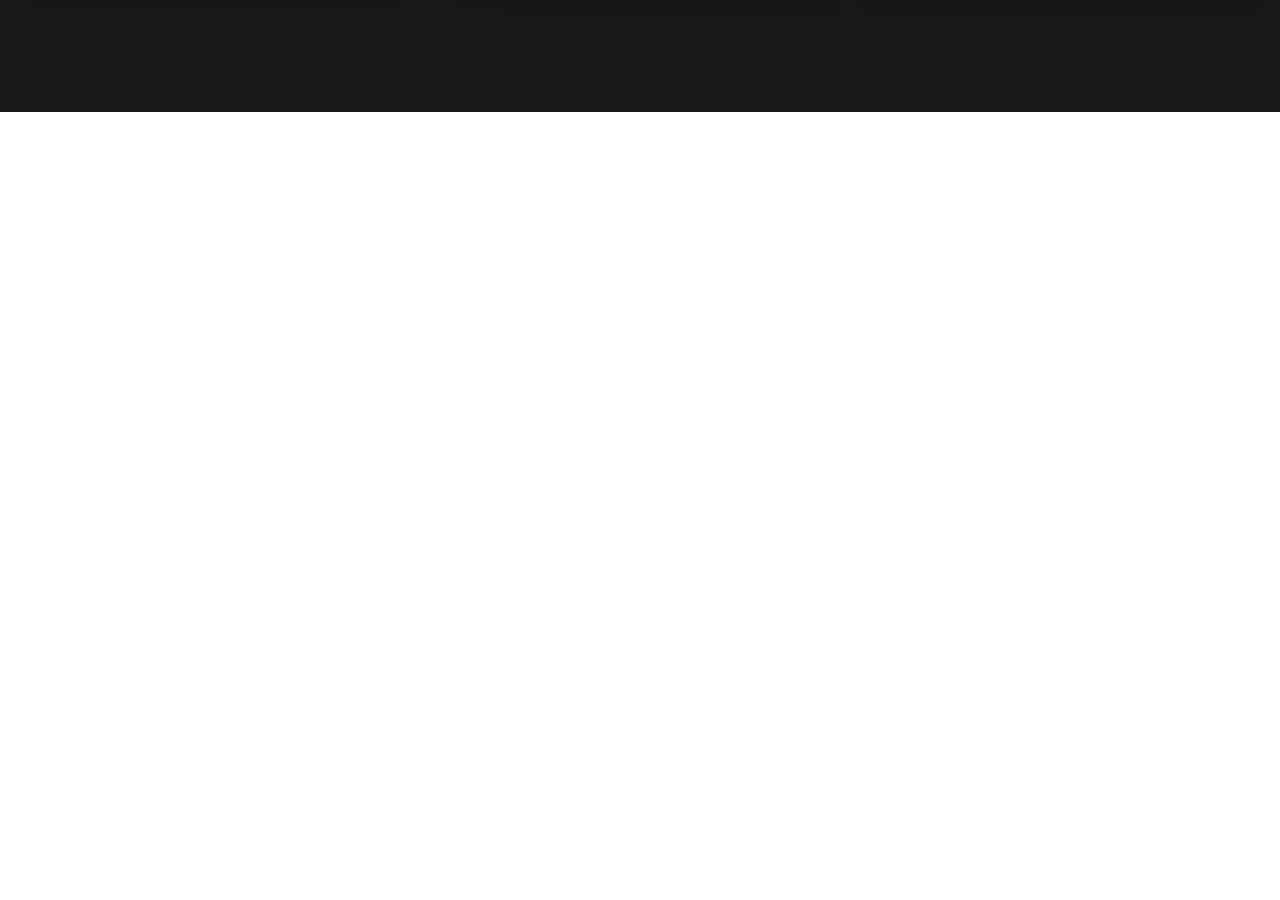
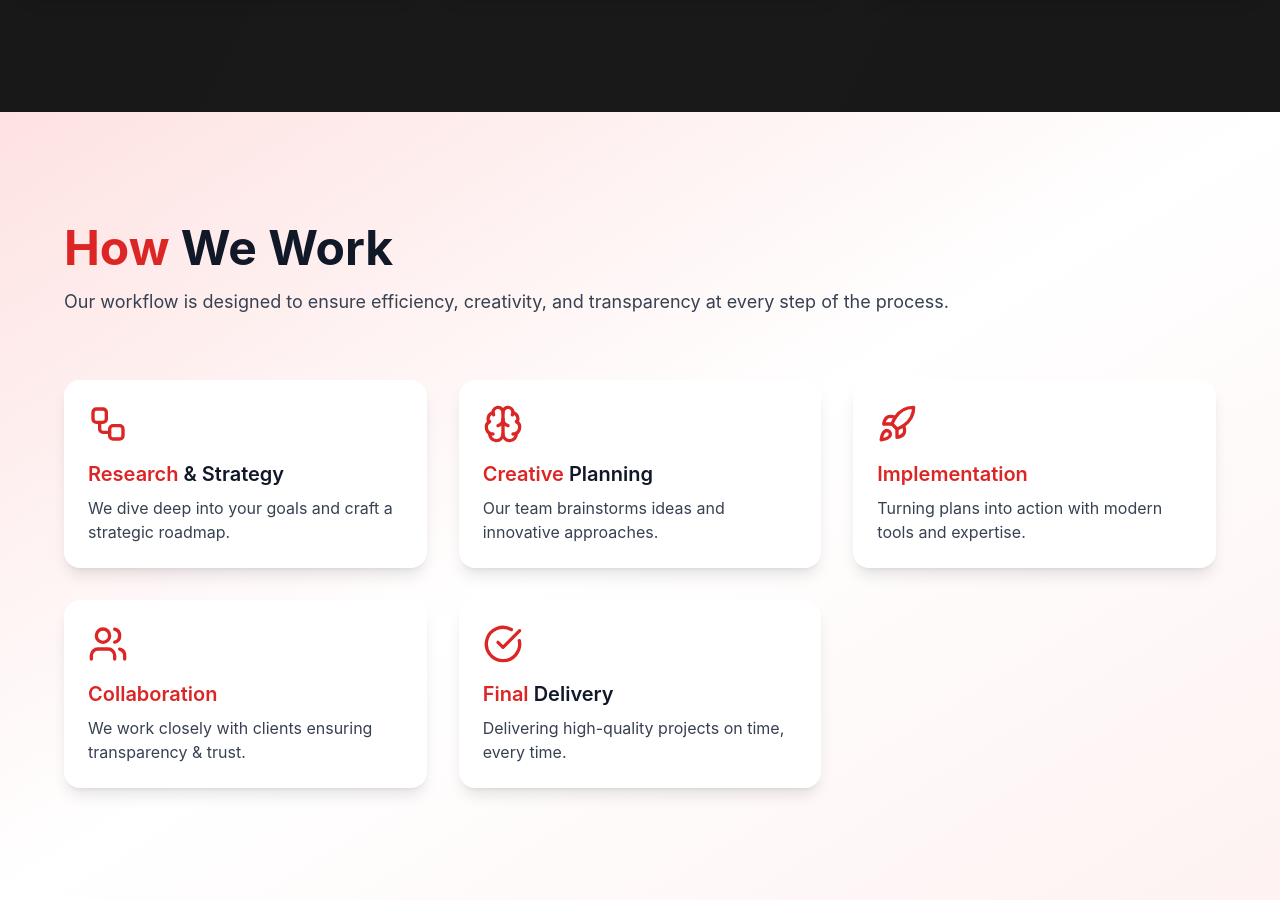
Before and after one commit to sahosskhan/softgency-frontend, a React (Vite) app: page / in a window 1280 px wide. Shown: the part 1704-2604 px from the top of the page. Before the commit the page ends 1816 px from the top, so only its background shows below. Built offline with nearby package versions, Linux system fonts and the light colour scheme.

Commit message:
add home->howwework page

```diff
--- a/src/Pages/Home/Home.jsx
+++ b/src/Pages/Home/Home.jsx
@@ -1,4 +1,5 @@
 import HeroPage from "./HeroPage";
+import HowWeWork from "./HowWeWork";
 import WhyChooseUs from "./WhyChooseUs";
 
 
@@ -8,7 +9,7 @@ const Home = () => {
     <div className="min-h-screen bg-gradient-to-br from-red-100 via-white to-red-50 pt-10">
       <HeroPage />
 <WhyChooseUs/>
-
+<HowWeWork/>
     </div>
   );
 };
--- /dev/null
+++ b/src/Pages/Home/HowWeWork.jsx
@@ -0,0 +1,68 @@
+import React from "react";
+import { Workflow, Brain, Rocket, Users, CheckCircle } from "lucide-react";
+
+const workFlowData = [
+  {
+    icon: <Workflow size={40} className="text-red-600" />,
+    title: "Research & Strategy",
+    subtitle: "We dive deep into your goals and craft a strategic roadmap."
+  },
+  {
+    icon: <Brain size={40} className="text-red-600" />,
+    title: "Creative Planning",
+    subtitle: "Our team brainstorms ideas and innovative approaches."
+  },
+  {
+    icon: <Rocket size={40} className="text-red-600" />,
+    title: "Implementation",
+    subtitle: "Turning plans into action with modern tools and expertise."
+  },
+  {
+    icon: <Users size={40} className="text-red-600" />,
+    title: "Collaboration",
+    subtitle: "We work closely with clients ensuring transparency & trust."
+  },
+  {
+    icon: <CheckCircle size={40} className="text-red-600" />,
+    title: "Final Delivery",
+    subtitle: "Delivering high-quality projects on time, every time."
+  },
+];
+
+const HowWeWork = () => {
+  return (
+    <section className="bg-gradient-to-br from-red-100 via-white to-red-50 py-28 px-6">
+      <div className="max-w-6xl mx-auto mb-16">
+        <h2 className="text-4xl md:text-5xl font-bold text-left mb-4">
+          <span className="text-red-600">How</span>{" "}
+          <span className="text-gray-900">We Work</span>
+        </h2>
+        <p className="text-lg text-gray-700 text-left">
+          Our workflow is designed to ensure efficiency, creativity, and
+          transparency at every step of the process.
+        </p>
+      </div>
+
+      <div className="grid grid-cols-1 md:grid-cols-2 lg:grid-cols-3 gap-8 max-w-6xl mx-auto">
+        {workFlowData.map((item, index) => (
+          <div
+            key={index}
+            className="bg-white rounded-2xl shadow-lg p-6 flex flex-col items-start relative overflow-hidden group transition transform hover:-translate-y-2 hover:shadow-2xl"
+          >
+            {/* wave effect */}
+            <div className="absolute inset-0 bg-gradient-to-r from-red-100 to-red-200 opacity-0 group-hover:opacity-100 transition duration-500 animate-pulse"></div>
+
+            <div className="mb-4 relative z-10">{item.icon}</div>
+            <h3 className="text-xl font-semibold mb-2 relative z-10">
+              <span className="text-red-600">{item.title.split(" ")[0]}</span>{" "}
+              <span className="text-gray-900">{item.title.split(" ").slice(1).join(" ")}</span>
+            </h3>
+            <p className="text-gray-700 relative z-10">{item.subtitle}</p>
+          </div>
+        ))}
+      </div>
+    </section>
+  );
+};
+
+export default HowWeWork;
```
